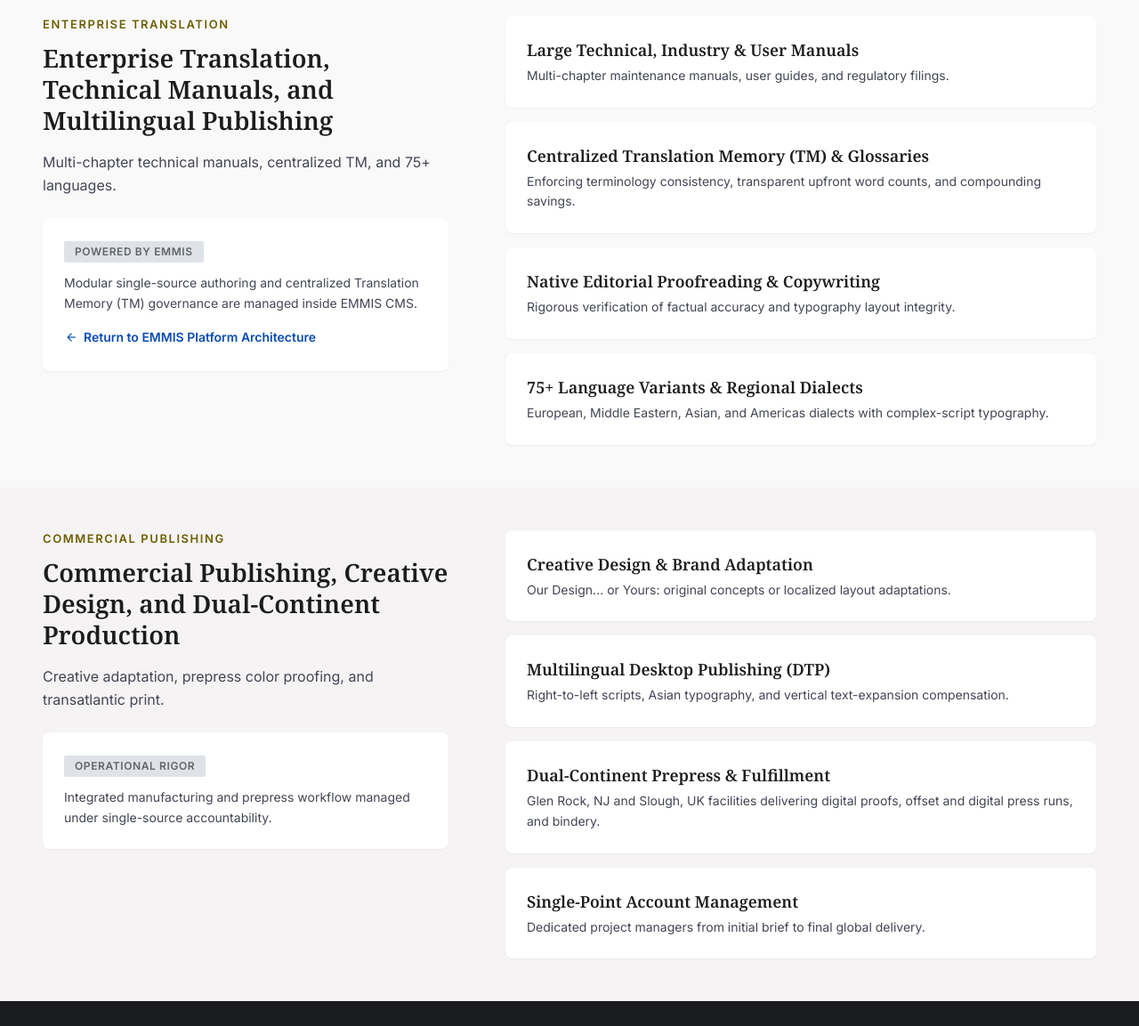
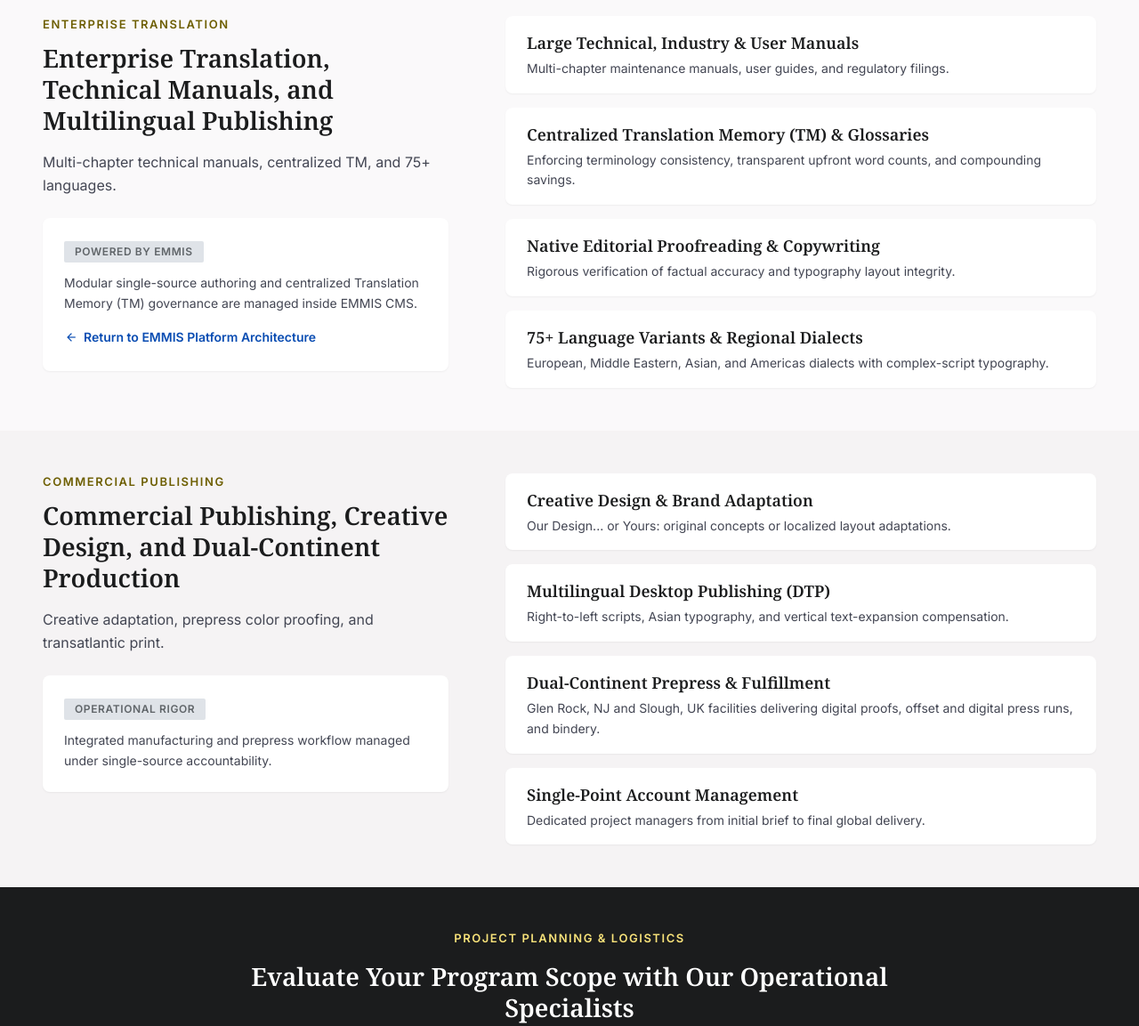
Before and after one commit to Adarsh2772/OWOS, a plain HTML site: page solutions.html in a window 1280 px wide. Shown: the part 1300-2453 px from the top of the page at 89% size. Drawn offline with nearby package versions, Linux system fonts and the light colour scheme.

Commit message:
Spacing issue resolved 8

```diff
--- a/solutions.html
+++ b/solutions.html
@@ -144,19 +144,19 @@
 </div>
 <div class="lg:col-span-7">
 <div class="space-y-4">
-<div class="p-6 rounded-xl bg-surface-container-lowest shadow-sm">
+<div class="px-6 py-4 rounded-xl bg-surface-container-lowest shadow-sm">
 <h3 class="font-headline text-lg font-semibold text-on-surface mb-1">Large Technical, Industry &amp; User Manuals</h3>
 <p class="text-sm text-on-surface-variant leading-relaxed">Multi-chapter maintenance manuals, user guides, and regulatory filings.</p>
 </div>
-<div class="p-6 rounded-xl bg-surface-container-lowest shadow-sm">
+<div class="px-6 py-4 rounded-xl bg-surface-container-lowest shadow-sm">
 <h3 class="font-headline text-lg font-semibold text-on-surface mb-1">Centralized Translation Memory (TM) &amp; Glossaries</h3>
 <p class="text-sm text-on-surface-variant leading-relaxed">Enforcing terminology consistency, transparent upfront word counts, and compounding savings.</p>
 </div>
-<div class="p-6 rounded-xl bg-surface-container-lowest shadow-sm">
+<div class="px-6 py-4 rounded-xl bg-surface-container-lowest shadow-sm">
 <h3 class="font-headline text-lg font-semibold text-on-surface mb-1">Native Editorial Proofreading &amp; Copywriting</h3>
 <p class="text-sm text-on-surface-variant leading-relaxed">Rigorous verification of factual accuracy and typography layout integrity.</p>
 </div>
-<div class="p-6 rounded-xl bg-surface-container-lowest shadow-sm">
+<div class="px-6 py-4 rounded-xl bg-surface-container-lowest shadow-sm">
 <h3 class="font-headline text-lg font-semibold text-on-surface mb-1">75+ Language Variants &amp; Regional Dialects</h3>
 <p class="text-sm text-on-surface-variant leading-relaxed">European, Middle Eastern, Asian, and Americas dialects with complex-script typography.</p>
 </div>
@@ -182,19 +182,19 @@
 </div>
 <div class="lg:col-span-7">
 <div class="space-y-4">
-<div class="p-6 rounded-xl bg-surface-container-lowest shadow-sm">
+<div class="px-6 py-4 rounded-xl bg-surface-container-lowest shadow-sm">
 <h3 class="font-headline text-lg font-semibold text-on-surface mb-1">Creative Design &amp; Brand Adaptation</h3>
 <p class="text-sm text-on-surface-variant leading-relaxed">Our Design... or Yours: original concepts or localized layout adaptations.</p>
 </div>
-<div class="p-6 rounded-xl bg-surface-container-lowest shadow-sm">
+<div class="px-6 py-4 rounded-xl bg-surface-container-lowest shadow-sm">
 <h3 class="font-headline text-lg font-semibold text-on-surface mb-1">Multilingual Desktop Publishing (DTP)</h3>
 <p class="text-sm text-on-surface-variant leading-relaxed">Right-to-left scripts, Asian typography, and vertical text-expansion compensation.</p>
 </div>
-<div class="p-6 rounded-xl bg-surface-container-lowest shadow-sm">
+<div class="px-6 py-4 rounded-xl bg-surface-container-lowest shadow-sm">
 <h3 class="font-headline text-lg font-semibold text-on-surface mb-1">Dual-Continent Prepress &amp; Fulfillment</h3>
 <p class="text-sm text-on-surface-variant leading-relaxed">Glen Rock, NJ and Slough, UK facilities delivering digital proofs, offset and digital press runs, and bindery.</p>
 </div>
-<div class="p-6 rounded-xl bg-surface-container-lowest shadow-sm">
+<div class="px-6 py-4 rounded-xl bg-surface-container-lowest shadow-sm">
 <h3 class="font-headline text-lg font-semibold text-on-surface mb-1">Single-Point Account Management</h3>
 <p class="text-sm text-on-surface-variant leading-relaxed">Dedicated project managers from initial brief to final global delivery.</p>
 </div>
```
Also changed, not shown: about.html (+3 -3 lines), assets/styles.css.
